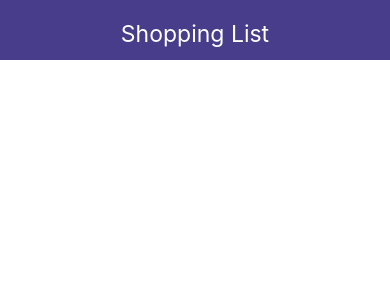
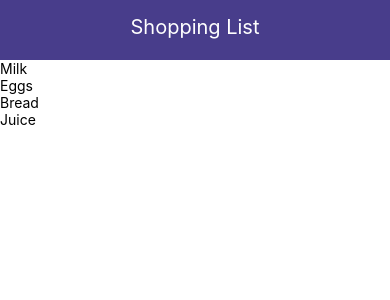
Before and after one commit to manishpatelgt/ReactNativeDemos, a React Native app: screen / in a window 390 px wide. Shown: the top 300 px of the page. Built offline with nearby package versions, Linux system fonts and the light colour scheme.

Commit message:
Trying FlatList

```diff
--- a/package.json
+++ b/package.json
@@ -12,7 +12,8 @@
     "react": "~16.9.0",
     "react-dom": "~16.9.0",
     "react-native": "https://github.com/expo/react-native/archive/sdk-37.0.1.tar.gz",
-    "react-native-web": "~0.11.7"
+    "react-native-web": "~0.11.7",
+    "uuid": "^8.2.0"
   },
   "devDependencies": {
     "babel-preset-expo": "~8.1.0",
--- a/screens/Basics.js
+++ b/screens/Basics.js
@@ -1,20 +1,32 @@
-import React from 'react';
-import { View, StyleSheet } from 'react-native';
+import React, { useState } from 'react';
+import { View, StyleSheet, StatusBar, FlatList, Text } from 'react-native';
+import { registerRootComponent } from 'expo';
+
+import ListItem from './ListItem'
 import Header from './Header'
 
 const App = () => {
+
+    const [items, setItems] = useState([
+        { id: 1, text: 'Milk' },
+        { id: 2, text: 'Eggs' },
+        { id: 3, text: 'Bread' },
+        { id: 4, text: 'Juice' }
+    ])
     return (
         <View style={styles.container}>
-            <Header title='Shopping List'/>
+            <Header title='Shopping List' />
+            <FlatList data={items} renderItem={({ item }) => <Text>{item.text}</Text>} />
         </View>
     )
 }
 
 const styles = StyleSheet.create({
     container: {
-        flex: 1
+        flex: 1,
+        marginTop: StatusBar.currentHeight,
     },
 });
 
 
-export default App;
+registerRootComponent(App);
--- a/screens/Header.js
+++ b/screens/Header.js
@@ -16,12 +16,12 @@ Header.defaultProps = {
 const styles = StyleSheet.create({
     header: {
         height: 60,
-        padding: 20,
+        padding: 15,
         backgroundColor: 'darkslateblue'
     },
     text: {
         color: '#fff',
-        fontSize: 23,
+        fontSize: 20,
         textAlign: 'center'
     }
 });
```
Also changed, not shown: screens/ListItem.js (added), 2 other files (tests, documents, lock files or other folders).
